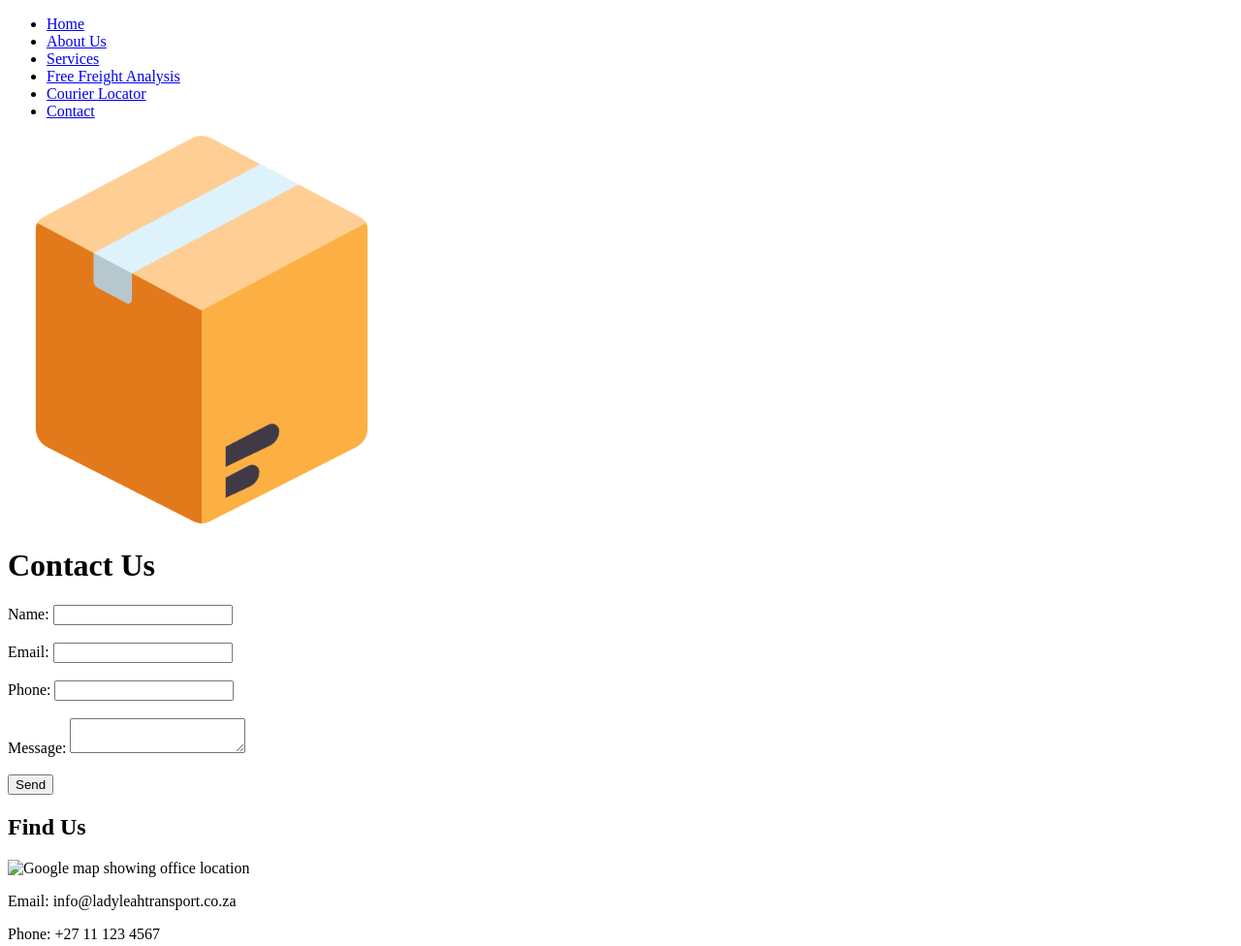
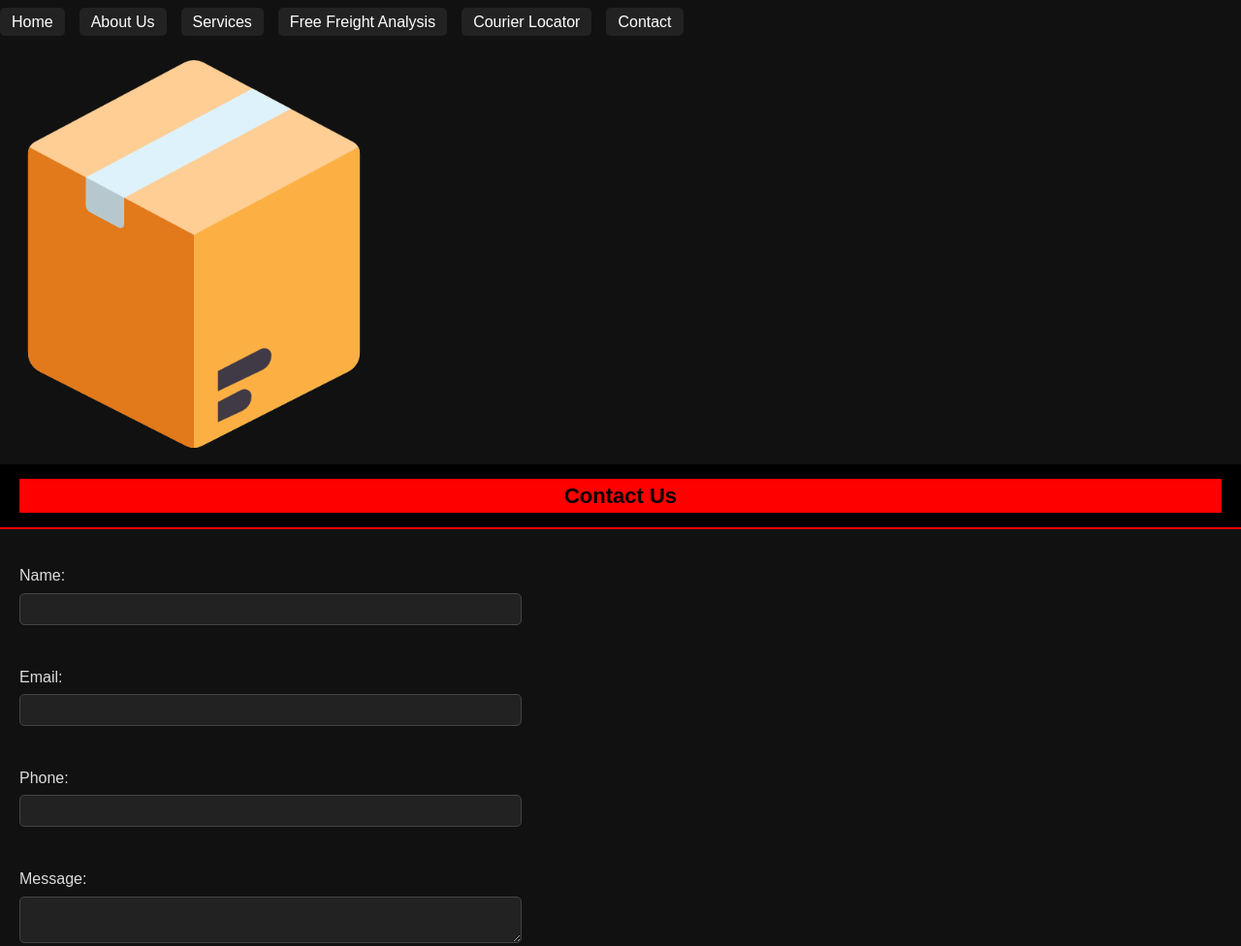
Before and after one commit to VCSTDN2024/wede5020-part-1-assignment-1-ST10467866, a plain HTML site: page contact.html in a window 1280 px wide. Shown: the top 976 px of the page at 97% size. Drawn offline with Linux system fonts and the light colour scheme.

Commit message:
Part 2: updated changes

```diff
--- a/CSS/styleSheet.css
+++ b/CSS/styleSheet.css
@@ -0,0 +1,164 @@
+/* ===== GLOBAL STYLES ===== */
+
+body {
+  font-family: Arial, sans-serif;
+  margin: 0;
+  padding: 0;
+  background-color: #111; /* black background */
+  color: #fff; /* white text */
+  line-height: 1.6;
+}
+
+title {
+  color: #ff0000; /* red titles */
+  text-align: center;
+
+}
+
+h1 {
+    color: #000;
+    text-align: center;
+    text-decoration: solid;
+    font-size: 30px;
+}
+
+h2, h3 {
+  color: #f5f5f5;
+  margin-bottom: 10px;
+
+}
+
+p, li, label {
+  color: #ddd;
+}
+
+a {
+  color: #ff4500; /* orange-red links */
+  text-decoration: none;
+}
+
+a:hover {
+  text-decoration: underline;
+}
+
+/* ===== HEADER & NAVIGATION ===== */
+header {
+  background: #000;
+  padding: 15px 20px;
+  border-bottom: 2px solid #ff0000; /* red accent line */
+}
+
+header h1 {
+  margin: 0;
+  font-size: 22px;
+  background-color: #ff0000;
+}
+
+nav ul {
+  list-style: none;
+  padding: 0;
+  margin-top: 10px;
+  display: flex;
+  flex-wrap: wrap;
+  gap: 15px;
+}
+
+nav ul li {
+  display: inline;
+}
+
+nav a {
+  color: #fff;
+  padding: 6px 12px;
+  background: #222;
+  border-radius: 5px;
+}
+
+nav a:hover {
+  background: #ff0000;
+}
+
+/* ===== SECTIONS ===== */
+main {
+  padding: 20px;
+}
+
+section {
+  margin-bottom: 30px;
+  padding: 20px;
+  background: #1c1c1c;
+  border-radius: 8px;
+}
+
+blockquote {
+  background: #333;
+  border-left: 4px solid #ff0000;
+  margin: 10px 0;
+  padding: 10px;
+  font-style: italic;
+}
+
+/* ===== FORMS ===== */
+form {
+  margin: 15px 0;
+}
+
+label {
+  display: block;
+  margin-bottom: 5px;
+}
+
+input, textarea, select {
+  width: 100%;
+  max-width: 500px;
+  padding: 8px;
+  margin-bottom: 15px;
+  border: 1px solid #444;
+  border-radius: 5px;
+  background: #222;
+  color: #fff;
+}
+
+button {
+  background: #ff0000; /* red buttons */
+  color: #fff;
+  border: none;
+  padding: 10px 18px;
+  border-radius: 5px;
+  cursor: pointer;
+  align-items: center;
+}
+
+button:hover {
+  background: #cc0000;
+}
+
+/* ===== IMAGES ===== */
+img {
+  margin: 10px 0;
+  max-width: 100%;
+  height: auto;
+  border-radius: 6px;
+  align-items: center;
+}
+
+/* ===== FOOTER ===== */
+footer {
+  text-align: center;
+  padding: 15px;
+  background: #000;
+  border-top: 2px solid #ff0000;
+  font-size: 14px;
+  color: #bbb;
+}
+
+/* ===== RESPONSIVE DESIGN ===== */
+@media (max-width: 768px) {
+  nav ul {
+    flex-direction: column;
+    gap: 8px;
+  }
+  input, textarea, select {
+    max-width: 100%;
+  }
+}
--- a/contact.html
+++ b/contact.html
@@ -2,17 +2,19 @@
 <html lang="en">
 <head>
   <meta charset="UTF-8">
-  <title>Contact Us - Lady Leah’s Transport</title>
+  <meta name="viewport" content="width=device-width, initial-scale=1.0">
+  <title>Lady Leah’s Transport</title>
+  <link rel="styleSheet" href="CSS/styleSheet.css">
 </head>
 <body>
     <nav>
       <ul>
-        <li><a href="index.html">Home</a></li>
-        <li><a href="about.html">About Us</a></li>
-        <li><a href="services.html">Services</a></li>
-        <li><a href="freefreight.html">Free Freight Analysis</a></li>
-        <li><a href="courier.html">Courier Locator</a></li>
-        <li><a href="contact.html">Contact</a></li>
+        <li><a href="index.html" target="_blank">Home</a></li>
+        <li><a href="about.html" target="_blank">About Us</a></li>
+        <li><a href="services.html" target="_blank">Services</a></li>
+        <li><a href="freefreightAnly.html" target="_blank">Free Freight Analysis</a></li>
+        <li><a href="courierLoc.html" target="_blank">Courier Locator</a></li>
+        <li><a href="contact.html" target="_blank">Contact</a></li>
       </ul>
     </nav>
     <img src="Icons/contact.png" alt="Contact us" width="400">
```
Also changed, not shown: about.html (+6 -4 lines), courierLoc.html (+5 -3 lines), freefreightAnly.html (+5 -3 lines), index.html (+4 -2 lines), services.html (+5 -3 lines), CSS/about.css (deleted), CSS/contact.css (deleted), CSS/courierLoc.css (deleted), CSS/freefreightAnly.css (deleted), CSS/index.css (deleted), CSS/services.css (deleted).
